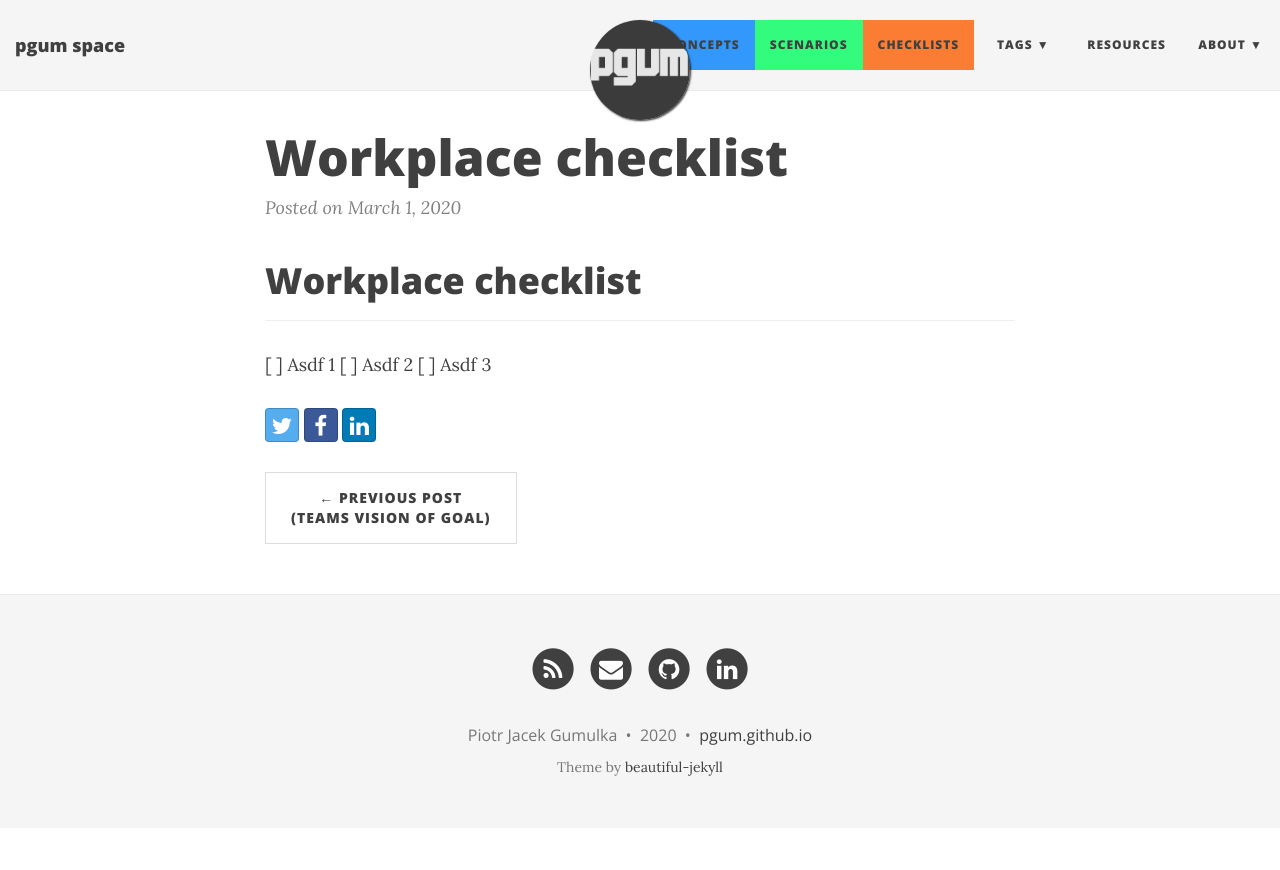
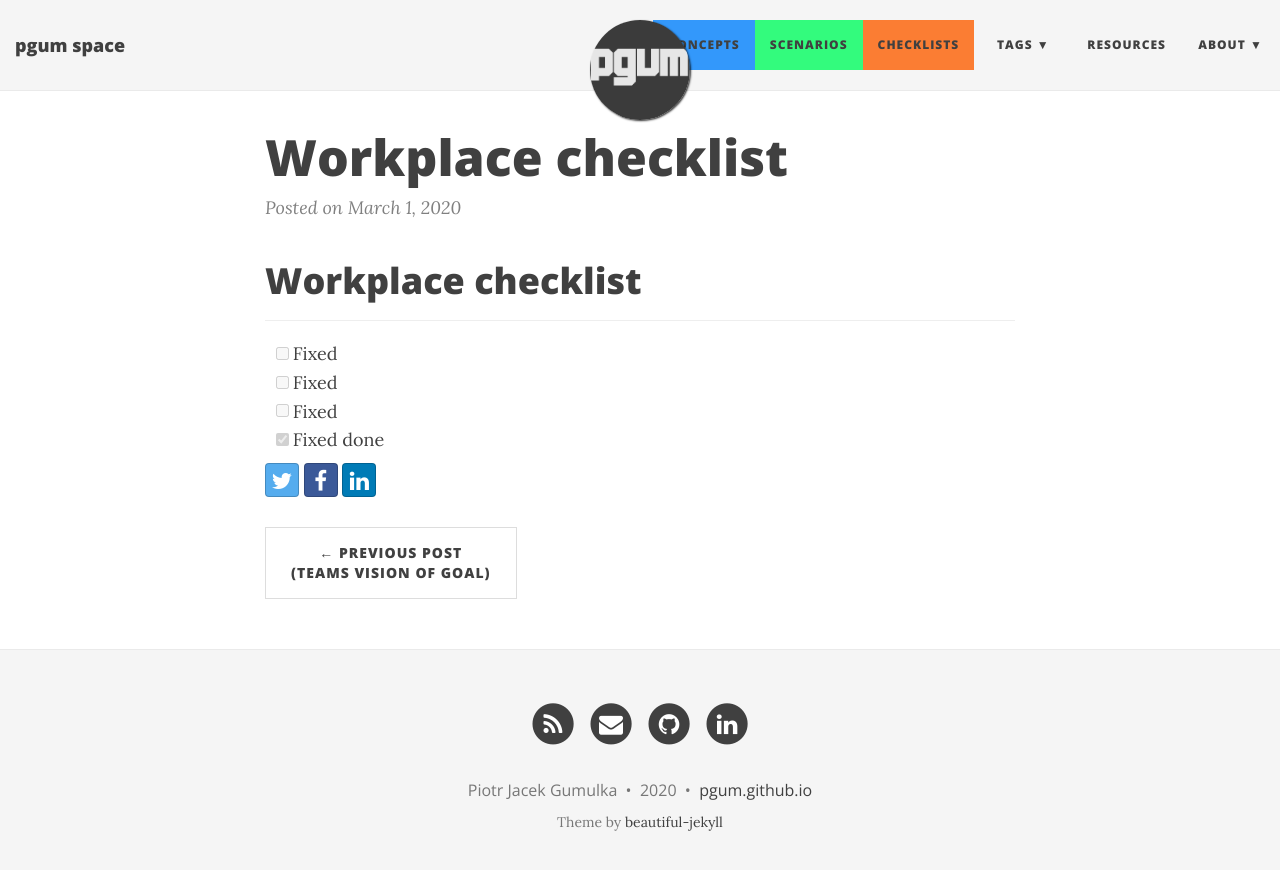
Before and after one commit to pgum/pgum.github.io, a Jekyll site: the page built from _posts/2020-03-01-workplace_checklist.md, in a window 1280 px wide. Shown: the top 870 px of the page. Built offline with Jekyll 4.4.1, drawn with Linux system fonts in a browser that asks for light colours; nearby versions of some CDN libraries.

Commit message:
Update 2020-03-01-workplace_checklist.md

```diff
--- a/_posts/2020-03-01-workplace_checklist.md
+++ b/_posts/2020-03-01-workplace_checklist.md
@@ -6,6 +6,7 @@ category: checklists
 
 ---
 
-[ ] Asdf 1
-[ ] Asdf 2
-[ ] Asdf 3
+* [ ] Fixed
+* [ ] Fixed
+* [ ] Fixed
+* [x] Fixed done
```
